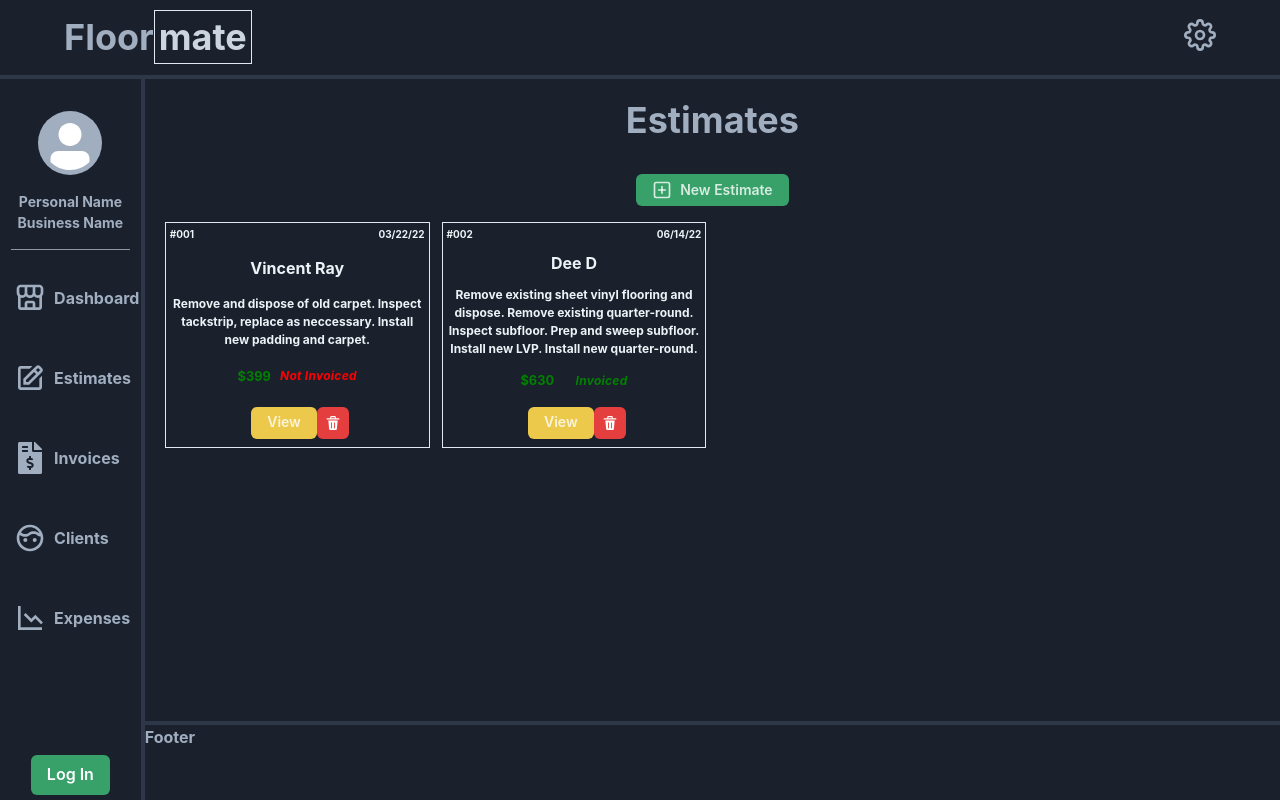
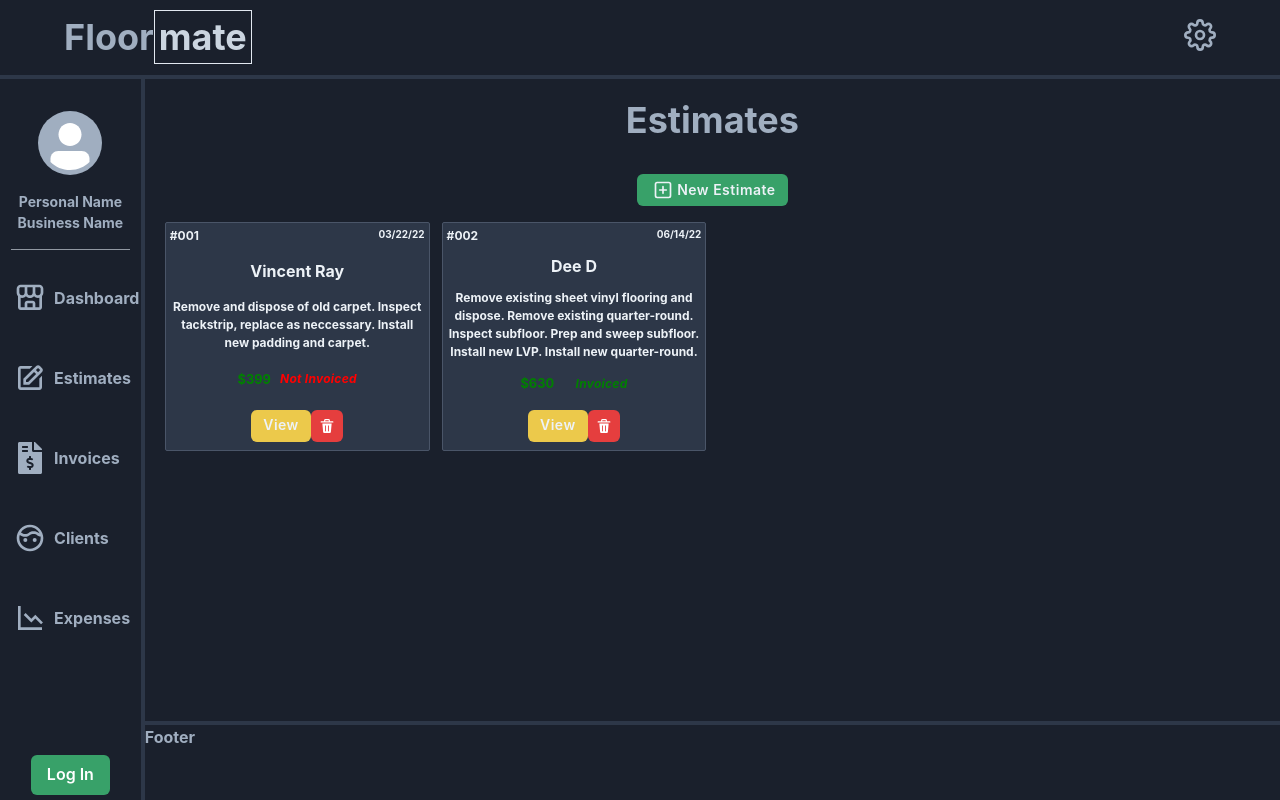
Before and after one commit to AnthonyJRay/floormate, a React (Vite) app: page /estimates in a window 1280 px wide. Built offline with nearby package versions, Linux system fonts and the light colour scheme.

Commit message:
Minor styling tweaks. Added lighter shade bg to estimate and expense display items.

```diff
--- a/src/components/estimates/EstimateForm/EstimateForm.jsx
+++ b/src/components/estimates/EstimateForm/EstimateForm.jsx
@@ -124,10 +124,10 @@ export default function EstimateForm({
         }}
         size={"sm"}
         colorScheme={btnColor}
-        color={"whiteAlpha.800"}
+        color={"gray.100"}
       >
         {btnIcon ? <PlusSquareIcon boxSize={5} m={1} /> : null}
-        <Text p={1}>{btnText}</Text>
+        <Text letterSpacing={0.5}>{btnText}</Text>
       </Button>
 
       <Modal isOpen={isOpen} onClose={onClose} size={["full", "full", "6xl"]}>
--- a/src/components/estimates/EstimatesBody.jsx
+++ b/src/components/estimates/EstimatesBody.jsx
@@ -11,7 +11,12 @@ export default function EstimatesBody({
   const { estimateNO, client, estimateDate, summary, invoiced, total } =
     estimateData;
   return (
-    <GridItem border="1px" borderColor="gray.200">
+    <GridItem
+      border="1px"
+      borderColor="gray.600"
+      borderRadius={"sm"}
+      bg={"gray.700"}
+    >
       <Flex
         flexDir={"column"}
         alignItems="center"
@@ -24,7 +29,7 @@ export default function EstimatesBody({
           justifyContent={"space-between"}
           p={1}
         >
-          <Text fontSize={10}>#{estimateNO}</Text>
+          <Text fontSize={12}>#{estimateNO}</Text>
           <Text fontSize={10}>{estimateDate}</Text>
         </Box>
         <Heading size="sm" m={".5rem"}>
@@ -50,6 +55,7 @@ export default function EstimatesBody({
             <Text color="green" fontSize={".8rem"}>
               {`$${total}`}
             </Text>
+            <Box>
               {invoiced ? (
                 <Text
                   color={"green"}
@@ -69,6 +75,7 @@ export default function EstimatesBody({
                   Not Invoiced
                 </Text>
               )}
+            </Box>
           </Box>
         </Flex>
         <Box
--- a/src/components/expenses/ExpensesBody.jsx
+++ b/src/components/expenses/ExpensesBody.jsx
@@ -19,7 +19,10 @@ export default function ExpensesBody({
       alignItems={"center"}
       p={1}
       m={[10, 8, 6, 4, 2]}
-      borderColor={"gray.500"}
+      bg={"gray.700"}
+      borderRadius={"sm"}
+      border={"1px"}
+      borderColor={"gray.600"}
     >
       <Box
         display="flex"
--- a/src/pages/Estimates.jsx
+++ b/src/pages/Estimates.jsx
@@ -5,7 +5,6 @@ import EstimatesBody from "../components/estimates/EstimatesBody";
 import EstimateForm from "../components/estimates/EstimateForm/EstimateForm";
 
 export default function Estimates() {
-  // const [values, setValues] = useState(defaultValues);
   const [estimateData, setEstimateData] = useState([
     {
       estimateNO: "001",
@@ -63,7 +62,6 @@ export default function Estimates() {
       total: "630",
     },
   ]);
-  // const [editIndex, setEditIndex] = useState(-1);
   return (
     <Box p={5}>
       <Box textAlign="center">
@@ -98,11 +96,6 @@ export default function Estimates() {
             <EstimatesBody
               key={i}
               estimateData={estimateData[i]}
-              name={`${estimate.client.firstName} ${estimate.client.lastName}`}
-              description={estimate.lineItems[0].description}
-              price={estimate.client.price}
-              total={estimate.lineItems[0].total}
-              invoiced={estimate.invoiced}
               onSave={(editEstimate) => {
                 if (JSON.stringify(estimate) === JSON.stringify(editEstimate)) {
                   return;
--- a/src/pages/Expenses.jsx
+++ b/src/pages/Expenses.jsx
@@ -35,7 +35,7 @@ export default function Expenses() {
 
       <Button
         colorScheme={"green"}
-        w={["60%", null, "40%", "25"]}
+        w={["56%", "40%", "32%", "16%"]}
         m={5}
         onClick={() => {
           setExpenseItems([defaultValues, ...expenseItems]);
```
Lines whose indentation alone changed are shown as unchanged.
